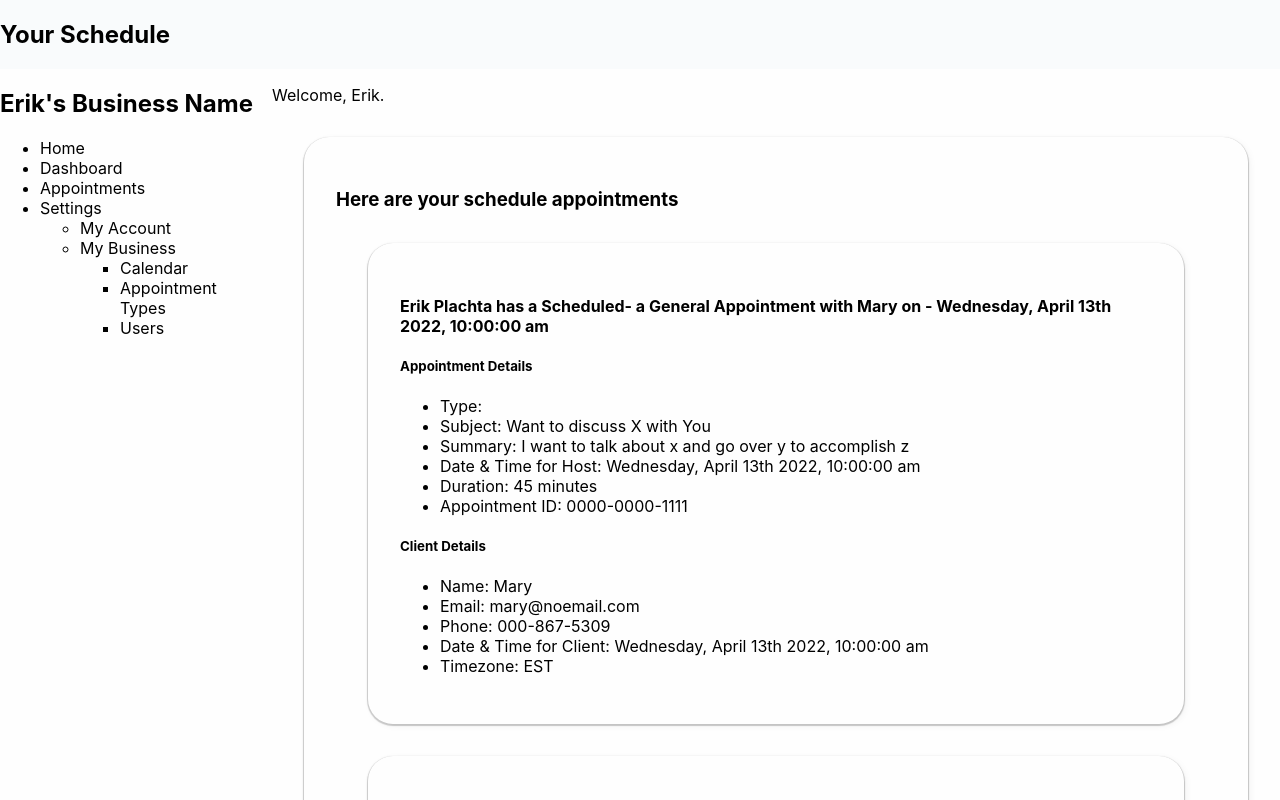
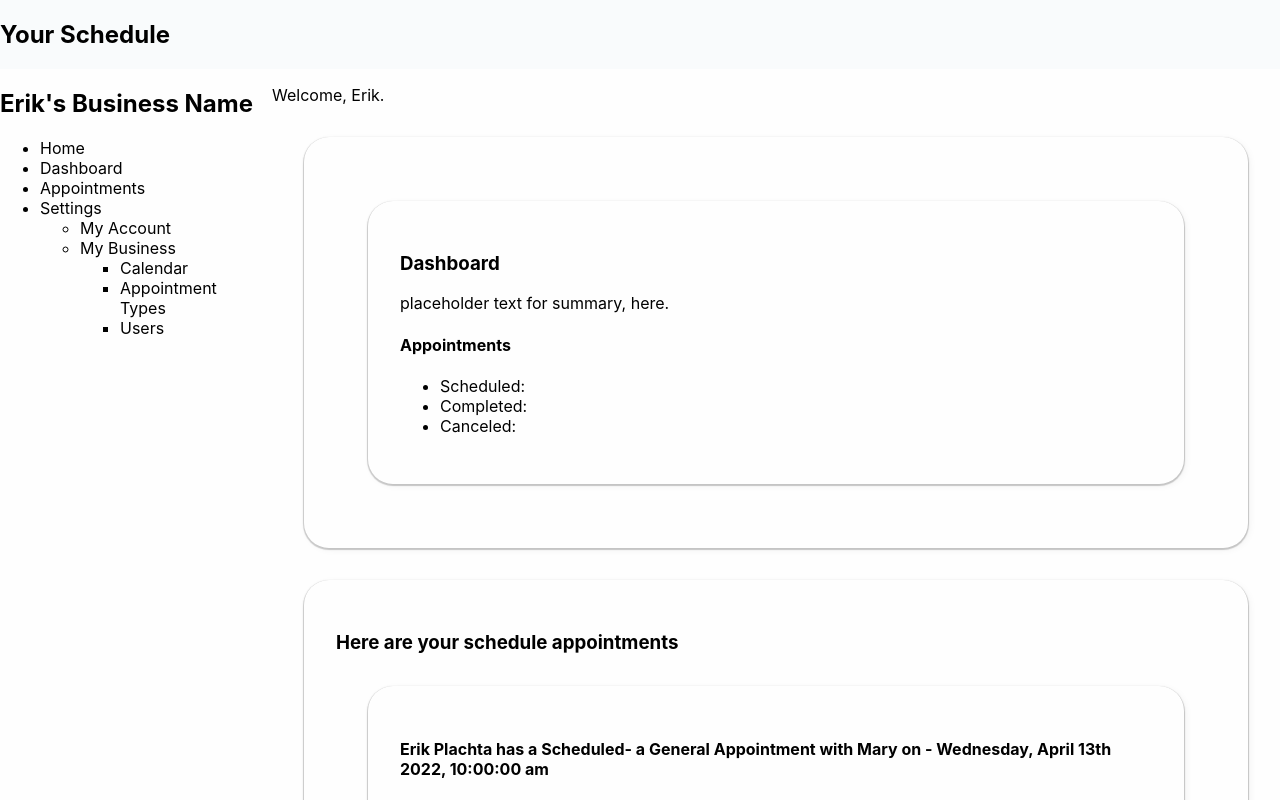
Before and after one commit to ErikPlachta/Calendari, a React (Create React App) app in the folder client/: page / in a window 1280 px wide. Shown: the top 800 px of the page. Built offline with nearby package versions, Linux system fonts and the light colour scheme.

Commit message:
Add dashboard section.

```diff
--- a/client/src/pages/Business.js
+++ b/client/src/pages/Business.js
@@ -124,6 +124,22 @@ export default function Business() {
         </header>
 
 
+        <section className="containerResults dashboard">
+          {/* Dashboard is high-level summary  */}
+          <section className="containerResults">
+              <h3>Dashboard</h3>
+              <p>placeholder text for summary, here.</p>
+
+              <h4>Appointments</h4>
+              <ul>
+                <li>Scheduled: </li>
+                <li>Completed: </li>
+                <li>Canceled: </li>
+              </ul>
+            </section>
+        </section>
+
+
          {/* Build appointment details here. */}
          <section className="containerResults scheduledAppointments">
           <h3>Here are your schedule appointments</h3>
```
